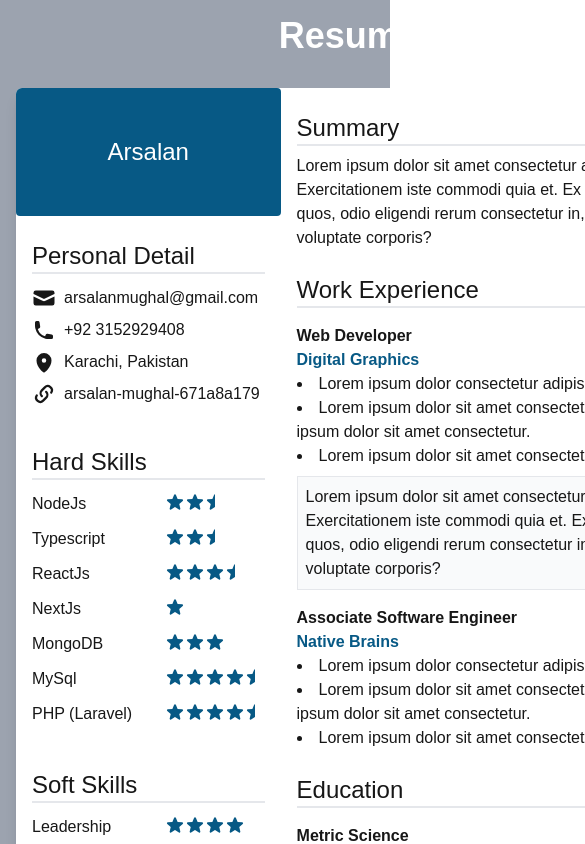
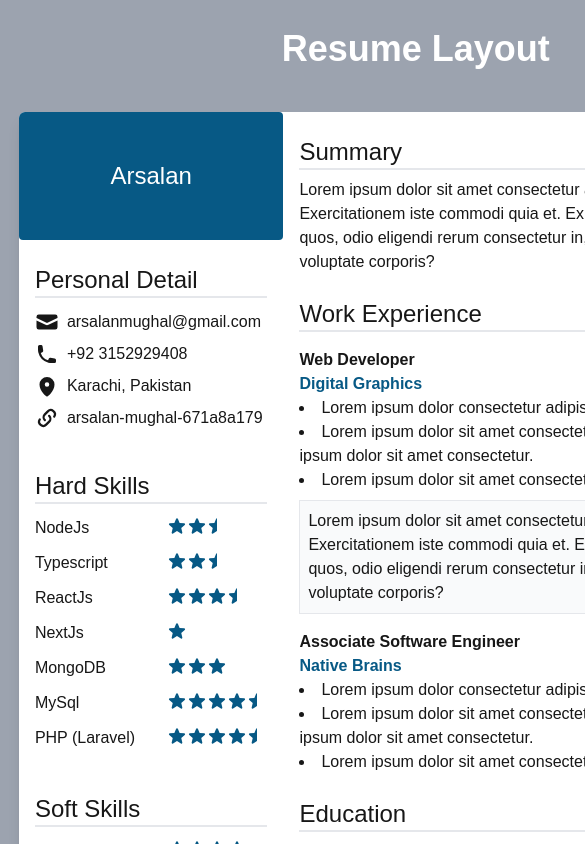
Before and after one commit to arsalanmughal23/hackathon_resume_builder, a Next.js app: page /resume in a window 390 px wide. Shown: the top 844 px of the page, 585 px wide, since content can reach past the window. Built offline with nearby package versions, Linux system fonts and the light colour scheme.

Commit message:
Fix Resume Base Background is displaying on half screen on mobile device

```diff
--- a/app/resume/layout.tsx
+++ b/app/resume/layout.tsx
@@ -12,16 +12,20 @@ export default function RootLayout({
   children: React.ReactNode;
 }>) {
   return (
-    <div className="grid min-h-screen place-items-center bg-gray-400">
+    <div className="min-w-[220mm] min-h-[330mm] grid place-items-center bg-gray-400">
       <h2 className="text-4xl font-bold text-light py-4">Resume Layout</h2>
+
+      {/* A4 Size (210 x 297 mm) (793.70 x 1122.51 px) */}
       <div
-        className="flex m-4 h-[297mm] w-[210mm] overflow-hidden rounded-md bg-white shadow-lg"
+        className="w-[210mm] h-[297mm] overflow-hidden rounded-md bg-white shadow-lg"
       >
-        <div className="w-1/3">
-          <Sidebar/>
-        </div>
-        <div className="w-2/3">
-          {children}
+        <div className="resume h-full flex">
+          <div className="w-1/3">
+            <Sidebar/>
+          </div>
+          <div className="w-2/3">
+            {children}
+          </div>
         </div>
       </div>
     </div>
```
